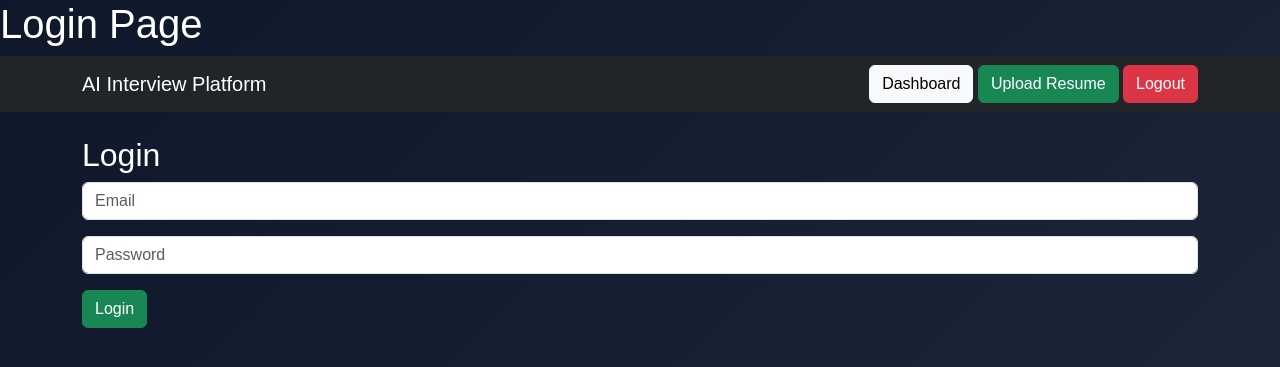
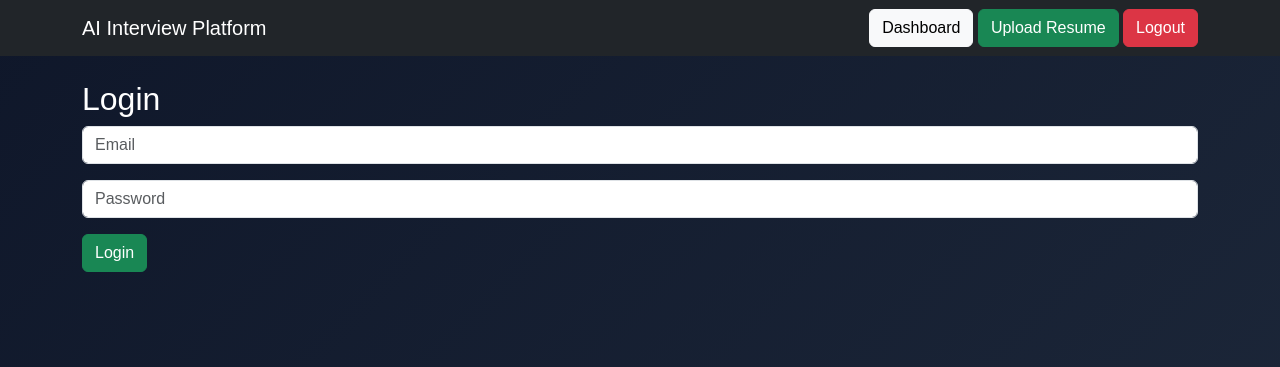
Before and after one commit to BurukalaManiReethika/ai-interview-platform, a Flask app: page /login in a window 1280 px wide. Shown: the top 367 px of the page. Run offline with Flask 3, Linux system fonts and the light colour scheme.

Commit message:
Update login.html

```diff
--- a/templates/login.html
+++ b/templates/login.html
@@ -1,30 +1,19 @@
-<h1>Login Page</h1>
 {% extends "base.html" %}
-
 {% block content %}
-
 <h2>Login</h2>
-
 <form method="POST">
-
 <input type="email"
        name="email"
        class="form-control mb-3"
        placeholder="Email"
        required>
-
 <input type="password"
        name="password"
        class="form-control mb-3"
        placeholder="Password"
        required>
-
 <button class="btn btn-success">
-
 Login
-
 </button>
-
 </form>
-
 {% endblock %}
```
